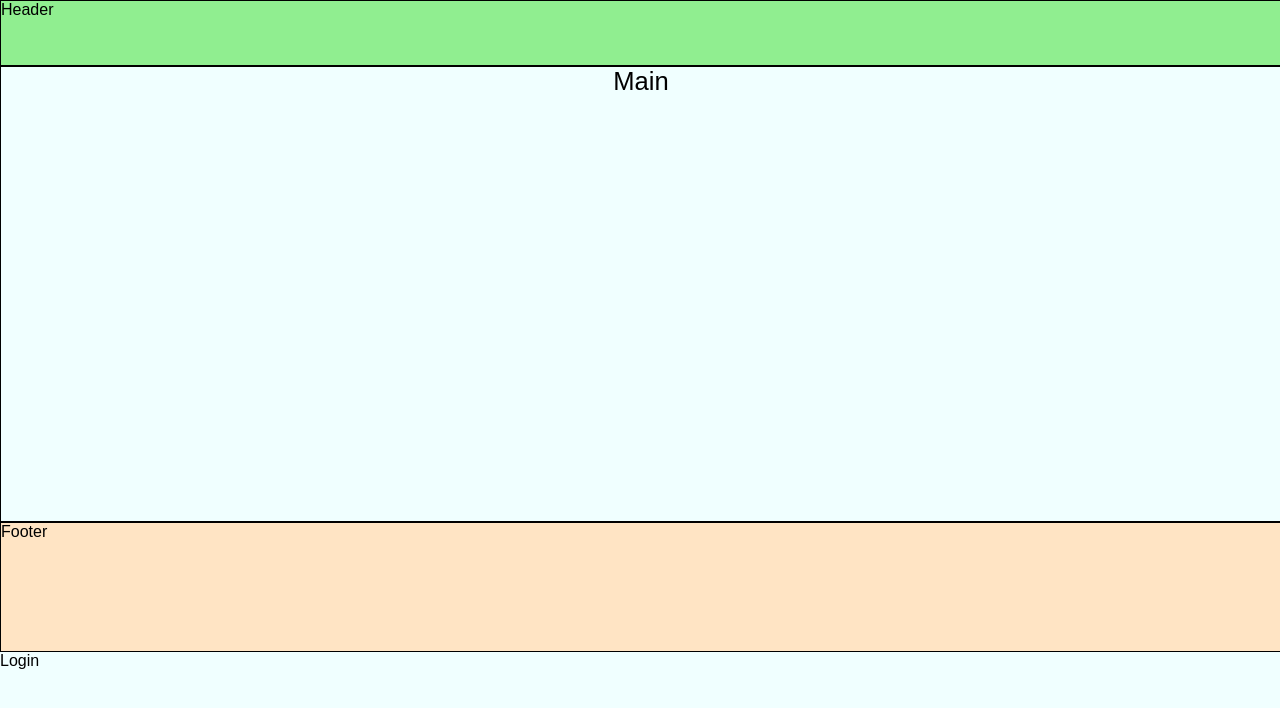
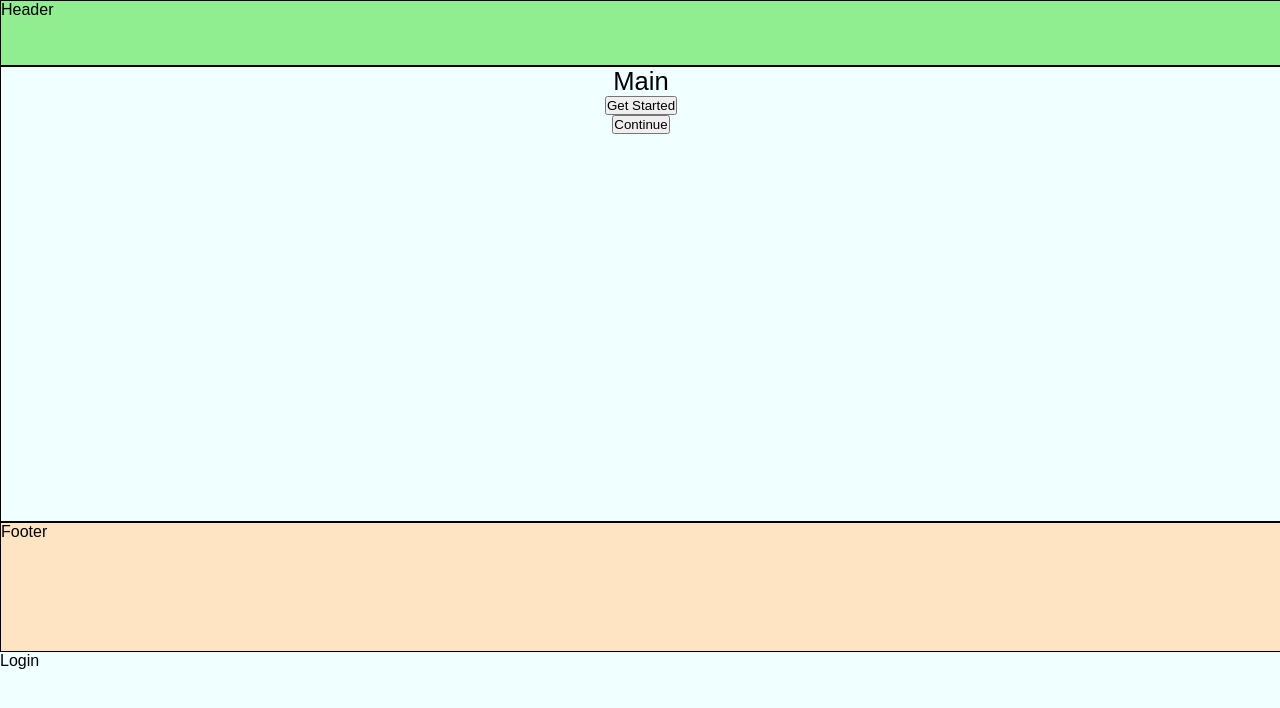
Before and after one commit to MokuaEnock/NxT-learn, a React (Create React App) app: page / in a window 1280 px wide. Shown: the top 708 px of the page. Built offline with nearby package versions, Linux system fonts and the light colour scheme.

Commit message:
add login and get started section

```diff
--- a/src/components/home/main.js
+++ b/src/components/home/main.js
@@ -1,7 +1,13 @@
 import React from "react";
 
 function Main() {
-  return <main>Main</main>;
+  return (
+    <main>
+      Main
+      <button>Get Started</button>
+      <button>Continue</button>
+    </main>
+  );
 }
 
 export default Main;
```
